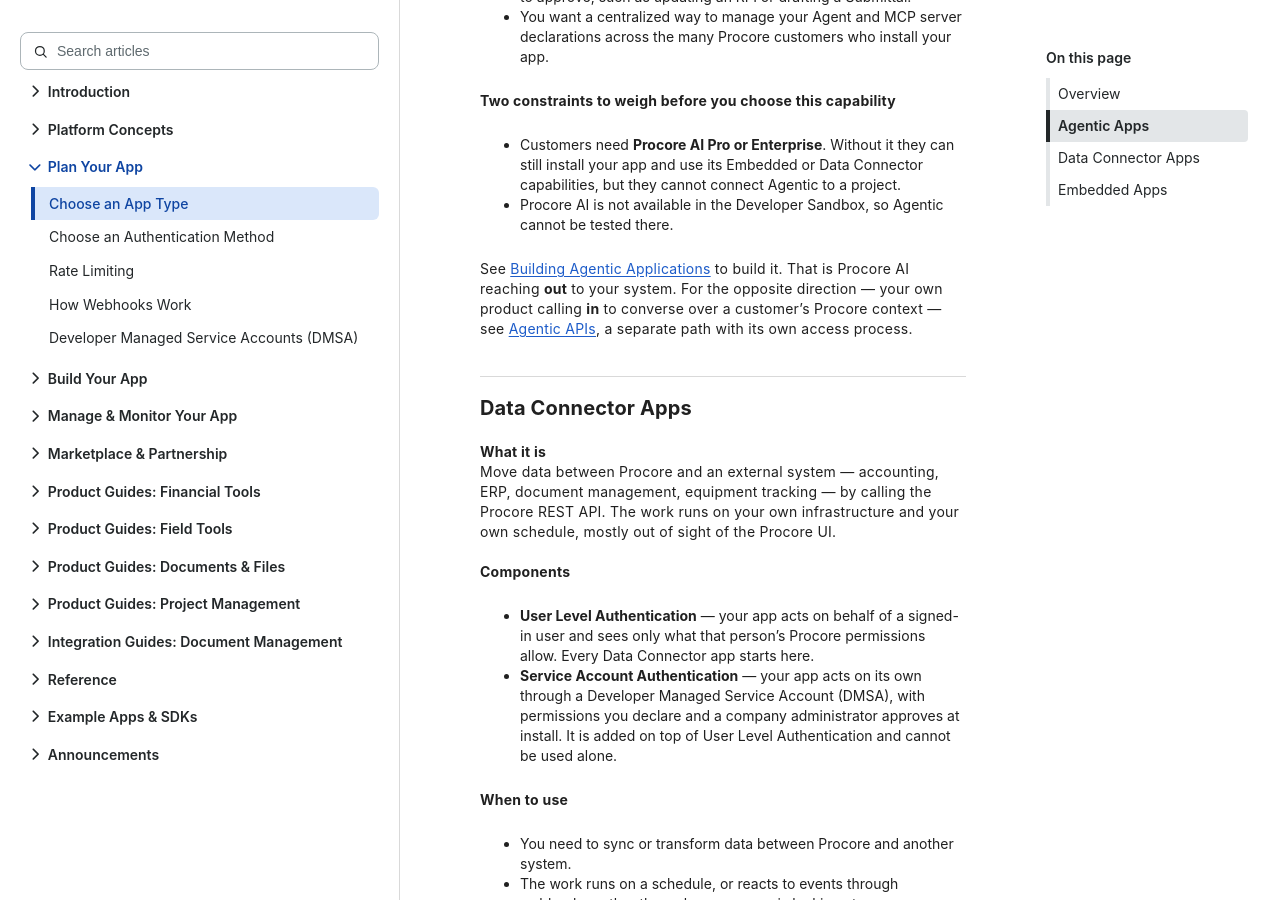
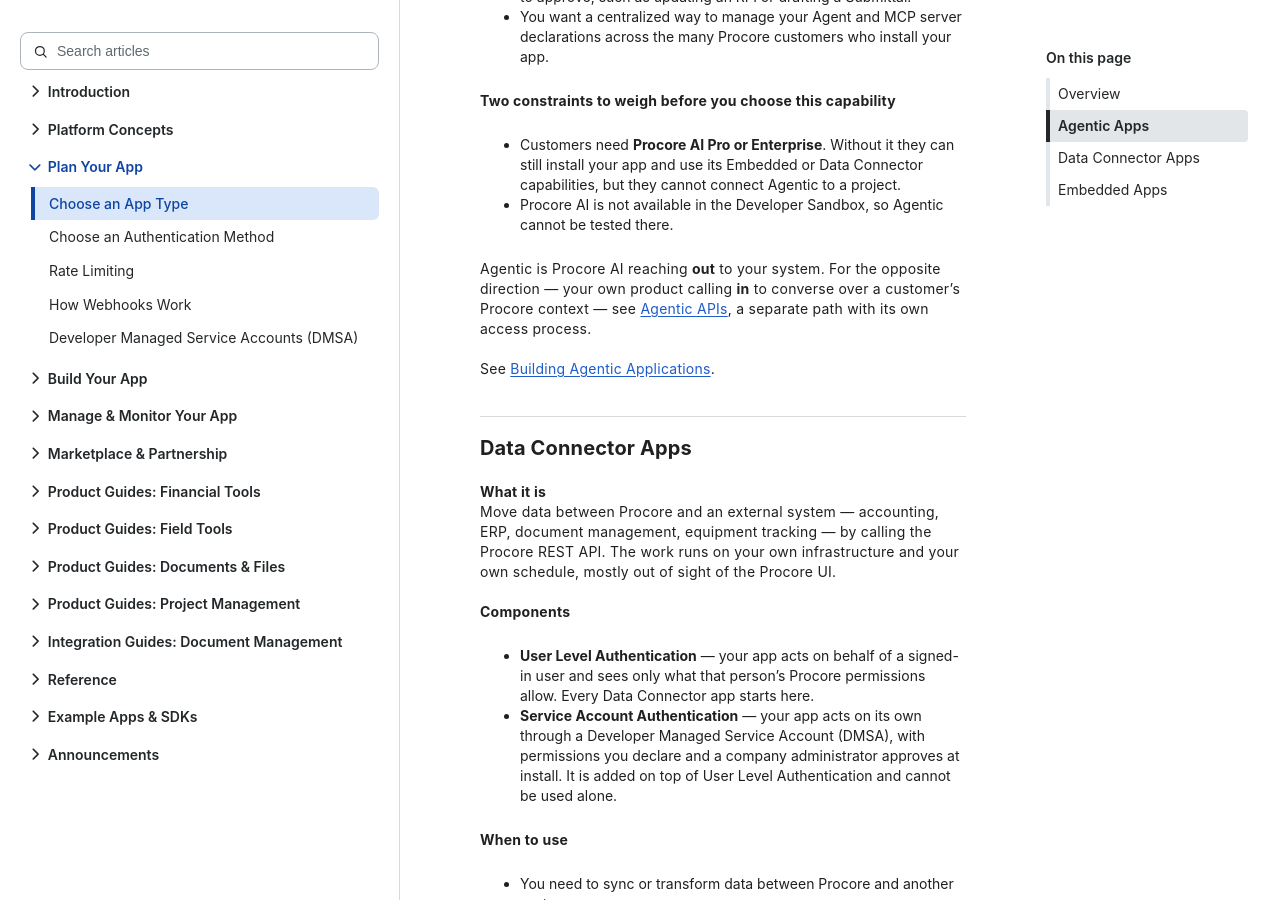
Before and after one commit to procore/documentation, a Jekyll site: the page built from plan_your_app/building_apps_app_types.md, in a window 1280 px wide and 900 px high, scrolled down 1292 px. Built offline with Jekyll 4.4.1, drawn with Linux system fonts in a browser that asks for light colours; comment, search, counter and statistics services are not loaded.

Commit message:
docs: split the direction note out of the Agentic closing line
Folding it into "See Building Agentic Applications to build it..." made
that line carry two jobs and broke the parallel with the other two
sections, which close on a single "See [...]" pointer.

The direction note is now its own paragraph above, and the Agentic
section closes the same way Data Connector and Embedded do.

Co-Authored-By: Claude Opus 5 <noreply@anthropic.com>

```diff
--- a/plan_your_app/building_apps_app_types.md
+++ b/plan_your_app/building_apps_app_types.md
@@ -35,7 +35,9 @@ Let Procore AI reach out to your external system. You declare the components on
 - Customers need **Procore AI Pro or Enterprise**. Without it they can still install your app and use its Embedded or Data Connector capabilities, but they cannot connect Agentic to a project.
 - Procore AI is not available in the Developer Sandbox, so Agentic cannot be tested there.
 
-See [Building Agentic Applications]({{ site.url }}{{ site.baseurl }}{% link building_applications/building_agentic_apps.md %}) to build it. That is Procore AI reaching **out** to your system. For the opposite direction — your own product calling **in** to converse over a customer's Procore context — see [Agentic APIs]({{ site.url }}{{ site.baseurl }}{% link announcements/agentic_apis.md %}), a separate path with its own access process.
+Agentic is Procore AI reaching **out** to your system. For the opposite direction — your own product calling **in** to converse over a customer's Procore context — see [Agentic APIs]({{ site.url }}{{ site.baseurl }}{% link announcements/agentic_apis.md %}), a separate path with its own access process.
+
+See [Building Agentic Applications]({{ site.url }}{{ site.baseurl }}{% link building_applications/building_agentic_apps.md %}).
 <br><br>
 
 ***
```
